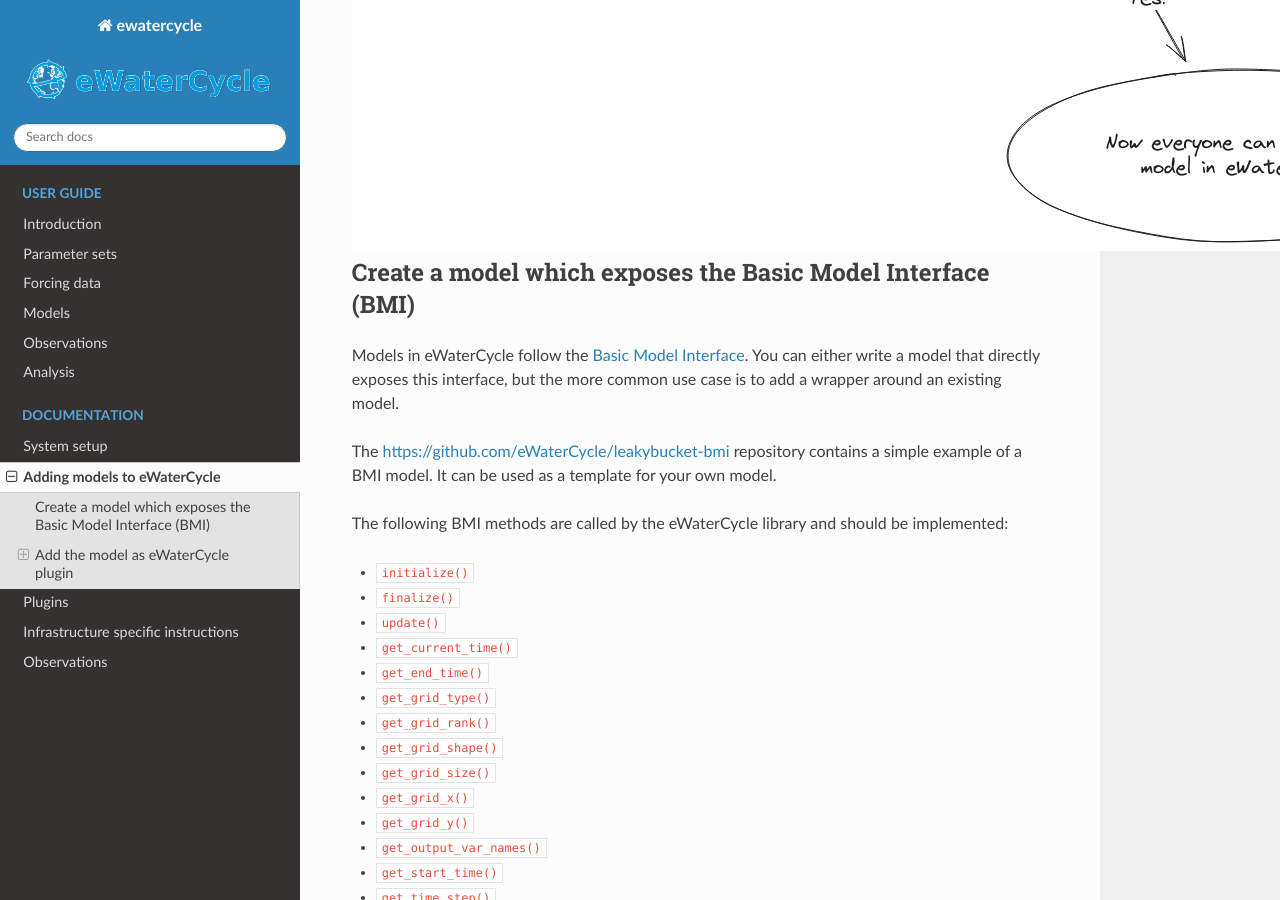
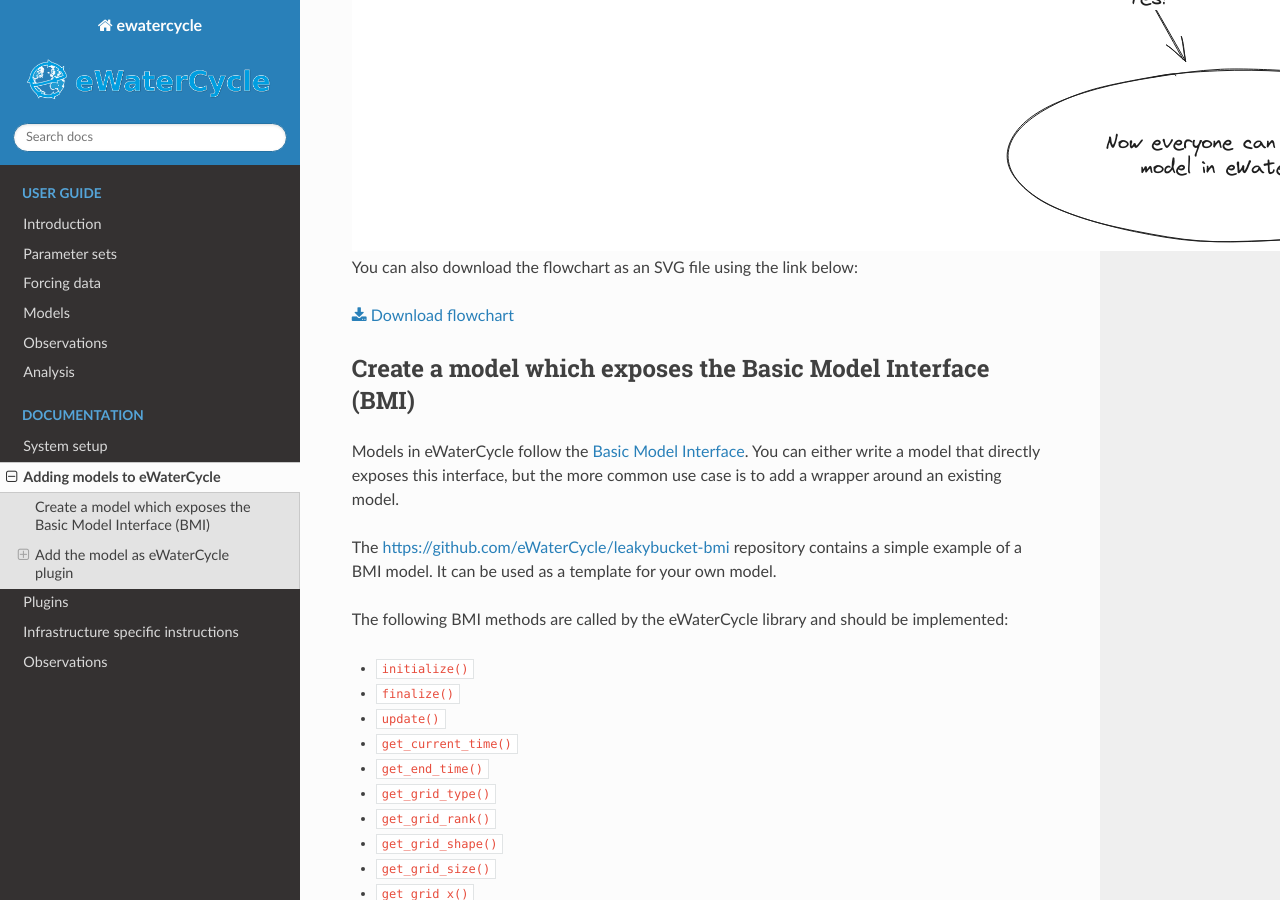
Before and after one commit to eWaterCycle/ewatercycle, a Sphinx documentation site: the page built from docs/adding_models.rst, in a window 1280 px wide and 900 px high, scrolled down 2628 px. Built offline with Sphinx 7.4.7 and the Read the Docs theme 3.1.0, drawn with Linux system fonts in a browser that asks for light colours.

Commit message:
Add download for flow chart

```diff
--- a/docs/adding_models.rst
+++ b/docs/adding_models.rst
@@ -17,6 +17,10 @@
 
 .. raw:: html
     :file: _static/flowchart_ewatercycle.excalidraw.svg
+
+You can also download the flowchart as an SVG file using the link below:
+
+:download:`Download flowchart <_static/flowchart_ewatercycle.excalidraw.svg>`
 
 .. _BMI model:
 
```
